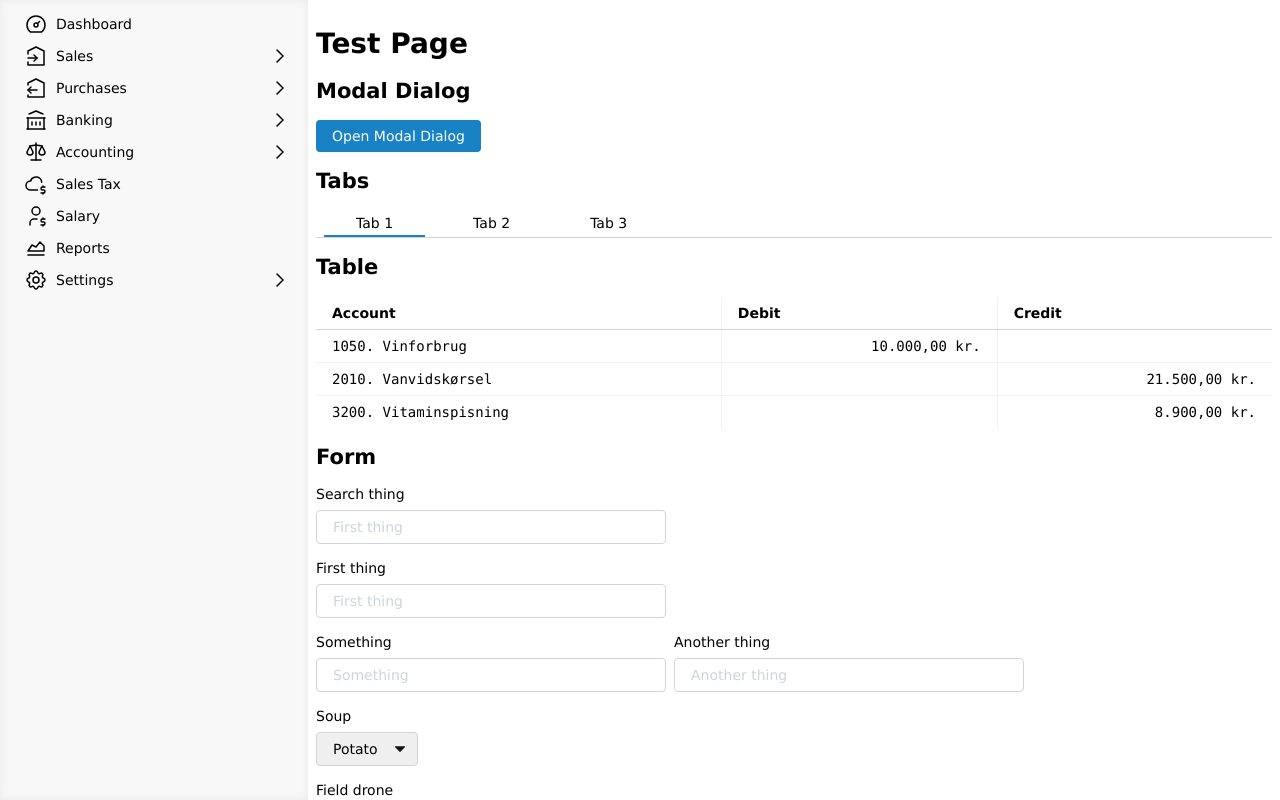
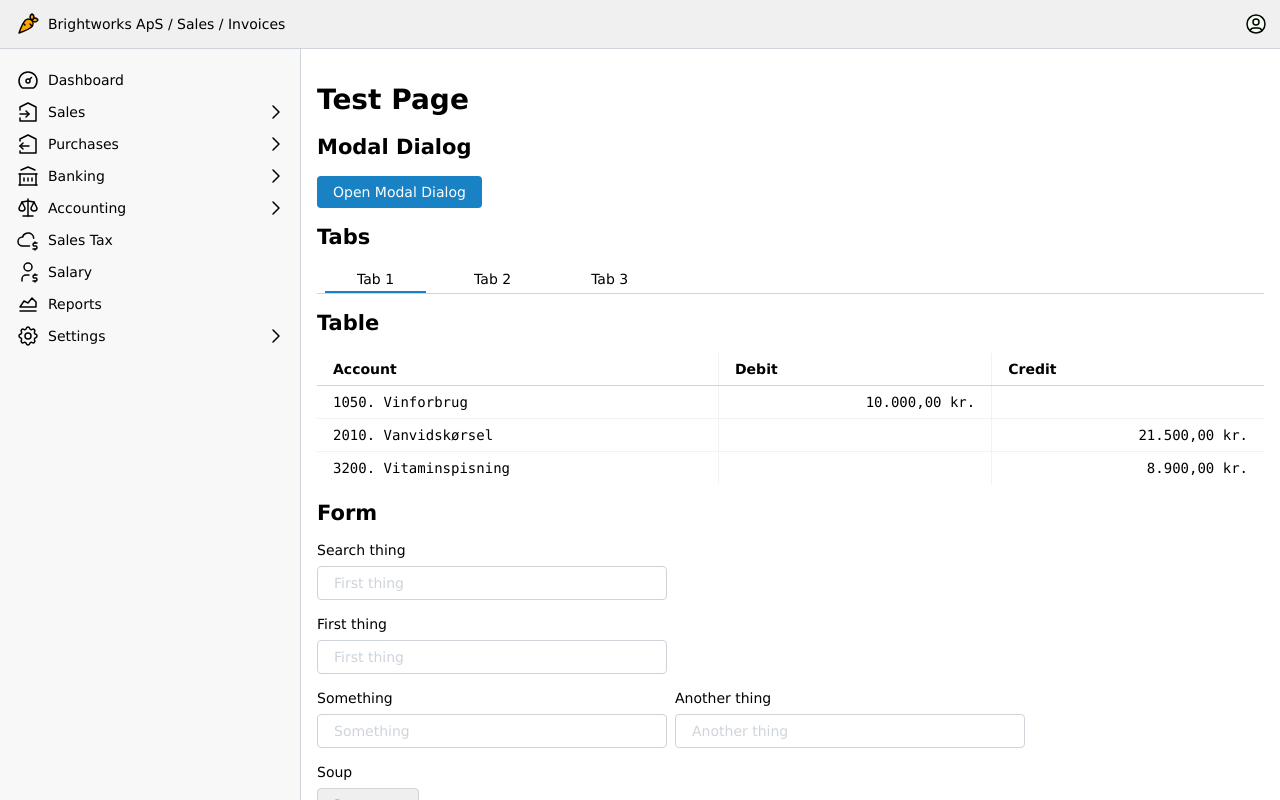
Before and after one commit to chvid/corporate-style-sheet, a React (Vite) app: page / in a window 1280 px wide. Built offline with nearby package versions, Linux system fonts and the light colour scheme.

Commit message:
Containers added.

```diff
--- a/src/App.tsx
+++ b/src/App.tsx
@@ -4,17 +4,26 @@ import { SearchField } from "./SearchField";
 import { NavigationMenu } from "./components/NavigationMenu";
 import icons from "./icons/IconCollections";
 
-console.log(icons);
 const App = () => {
   const [isDialogOpen, setIsDialogOpen] = useState(false);
   return (
     <>
       <ModalDialog visible={isDialogOpen} onClose={() => setIsDialogOpen(false)} />
       <div id="container">
+        <div id="top">
+          <div className="container">
+            <icons.Rabbit fill="orange" float="left" />
+            Brightworks ApS / Sales / Invoices
+            <icons.UserCog fill="HoneyDew" float="right" />
+          </div>
+        </div>
         <div id="left">
+          <div className="menu-container">
             <NavigationMenu />
           </div>
+        </div>
         <div id="right">
+          <div className="container">
             <h1>Test Page</h1>
             <h2>Modal Dialog</h2>
             <button onClick={() => setIsDialogOpen(true)}>Open Modal Dialog</button>
@@ -125,6 +134,7 @@ const App = () => {
             </form>
           </div>
         </div>
+      </div>
     </>
   );
 };
--- a/src/components/NavigationMenu.tsx
+++ b/src/components/NavigationMenu.tsx
@@ -83,7 +83,7 @@ const NavigationElement: React.FC<{ element: NavigationItem }> = ({ element }) =
         {element.label}
         {element.children && (isOpen ? <icons.ChevronDown float="right" /> : <icons.ChevronRight float="right" />)}
       </li>
-      {element.children && isOpen && element.children.map(c => <NavigationElement element={c} />)}
+      {element.children && isOpen && element.children.map((c, i) => <NavigationElement element={c} key={i} />)}
     </ul>
   );
 };
@@ -91,8 +91,8 @@ const NavigationElement: React.FC<{ element: NavigationItem }> = ({ element }) =
 export const NavigationMenu = () => {
   return (
     <nav className="menu">
-      {navigation.map(e => (
-        <NavigationElement element={e} />
+      {navigation.map((e, i) => (
+        <NavigationElement element={e} key={i} />
       ))}
     </nav>
   );
--- a/src/icons/Icon.tsx
+++ b/src/icons/Icon.tsx
@@ -1,14 +1,14 @@
 import { PropsWithChildren } from "react";
 import { IconProps } from "./IconProps";
 
-export const Icon: React.FC<PropsWithChildren & IconProps> = ({ children, float }) => (
+export const Icon: React.FC<PropsWithChildren & IconProps> = ({ children, float, width = 24, height = 24, color = "currentColor", fill = "none" }) => (
   <svg
-    viewBox="0 0 24 24"
-    stroke-width="1.5"
-    stroke="currentColor"
-    fill="none"
-    stroke-linecap="round"
-    stroke-linejoin="round"
+    viewBox={`0 0 ${width} ${height}`}
+    strokeWidth="1.5"
+    stroke={color}
+    fill={fill}
+    strokeLinecap="round"
+    strokeLinejoin="round"
     className={"icon " + (float == "right" ? "right " : "")}
   >
     {children}
--- a/src/icons/IconCollections.tsx
+++ b/src/icons/IconCollections.tsx
@@ -88,6 +88,22 @@ const icons = {
     <>
       <path d="M6 9l6 6l6 -6"></path>
     </>
+  ),
+  UserCog: (
+    <>
+      <path d="M12 12m-9 0a9 9 0 1 0 18 0a9 9 0 1 0 -18 0"></path>
+      <path d="M12 10m-3 0a3 3 0 1 0 6 0a3 3 0 1 0 -6 0"></path>
+      <path d="M6.168 18.849a4 4 0 0 1 3.832 -2.849h4a4 4 0 0 1 3.834 2.855"></path>
+    </>
+  ),
+  Rabbit: (
+    <>
+      <path d="M3 21s9.834 -3.489 12.684 -6.34a4.487 4.487 0 0 0 0 -6.344a4.483 4.483 0 0 0 -6.342 0c-2.86 2.861 -6.347 12.689 -6.347 12.689z"></path>
+      <path d="M9 13l-1.5 -1.5"></path>
+      <path d="M16 14l-2 -2"></path>
+      <path d="M22 8s-1.14 -2 -3 -2c-1.406 0 -3 2 -3 2s1.14 2 3 2s3 -2 3 -2z"></path>
+      <path d="M16 2s-2 1.14 -2 3s2 3 2 3s2 -1.577 2 -3c0 -1.86 -2 -3 -2 -3z"></path>
+    </>
   )
 } satisfies Icons;
 
--- a/src/icons/IconProps.tsx
+++ b/src/icons/IconProps.tsx
@@ -1 +1 @@
-export type IconProps = { float?: "left" | "right" };
+export type IconProps = { float?: "left" | "right"; width?: number; height?: number; color?: string; fill?: string };
--- a/src/styles/index.css
+++ b/src/styles/index.css
@@ -64,5 +64,6 @@ button {
 
 .icon.right {
   float: right;
-  margin-right: -8px;
+  margin-right: -4px;
+  margin-left: 8px;
 }
--- a/src/styles/layout.css
+++ b/src/styles/layout.css
@@ -1,24 +1,45 @@
-#container {
+:root {
+  --top-pane-height: 48px;
+  --left-pane-width: 300px;
+  --vertical-margin: 16px;
+  --horizontal-margin: 16px;
+}
+
+.container {
+  padding: var(--vertical-margin) var(--horizontal-margin);
+}
+
+.menu-container {
+  padding: var(--vertical-margin) 0;
+}
+
+#top {
+  background-color: var(--background-2);
+  position: fixed;
+  left: 0;
+  right: 0;
+  top: 0;
+  height: var(--top-pane-height);
+  border-bottom: var(--default-border);
+  z-index: 1;
 }
 
 #left {
   background-color: var(--background-1);
   position: fixed;
   left: 0;
-  width: 292px;
-  top: 0;
+  width: var(--left-pane-width);
+  top: var(--top-pane-height);
   bottom: 0;
   overflow-y: auto;
-  padding: 8px 8px 32px 8px;
 }
 
 #right {
+  border-left: var(--default-border);
   position: fixed;
-  padding-left: 8px;
-  left: 308px;
-  right: 0px;
-  top: 0;
+  left: var(--left-pane-width);
+  right: 0;
+  top: var(--top-pane-height);
   bottom: 0;
   overflow-y: auto;
-  padding: 8px 8px 32px 8px;
 }
--- a/src/styles/navigation.css
+++ b/src/styles/navigation.css
@@ -49,7 +49,7 @@ nav.menu ul > ul {
 }
 
 nav.menu ul > li {
-  padding: var(--default-padding);
+  padding: 8px 16px;
   color: var(--transparent-fg-color);
   background-color: var(--transparent-bg-color);
   display: list-item;
--- a/src/styles/shadows.css
+++ b/src/styles/shadows.css
@@ -1,3 +1,2 @@
-#left {
-  box-shadow: inset 0 0 8px 0 var(--background-3);
+#right {
 }
```
Also changed, not shown: src/icons/RabbitIcon.tsx (added, +71 -0 lines). Lines whose indentation alone changed are shown as unchanged.
